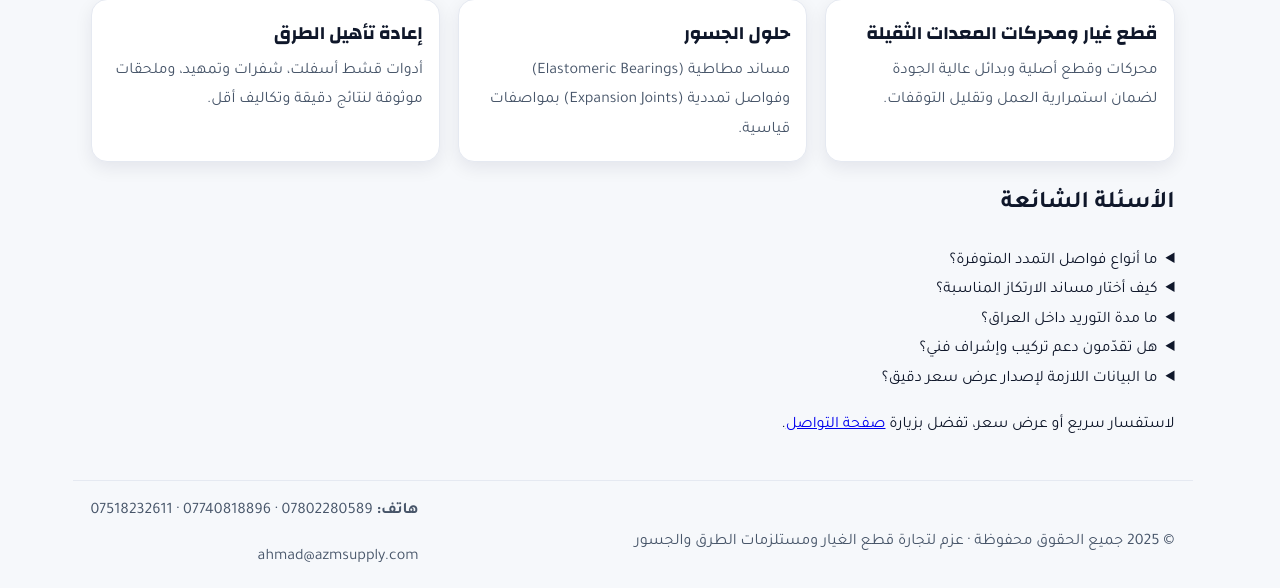
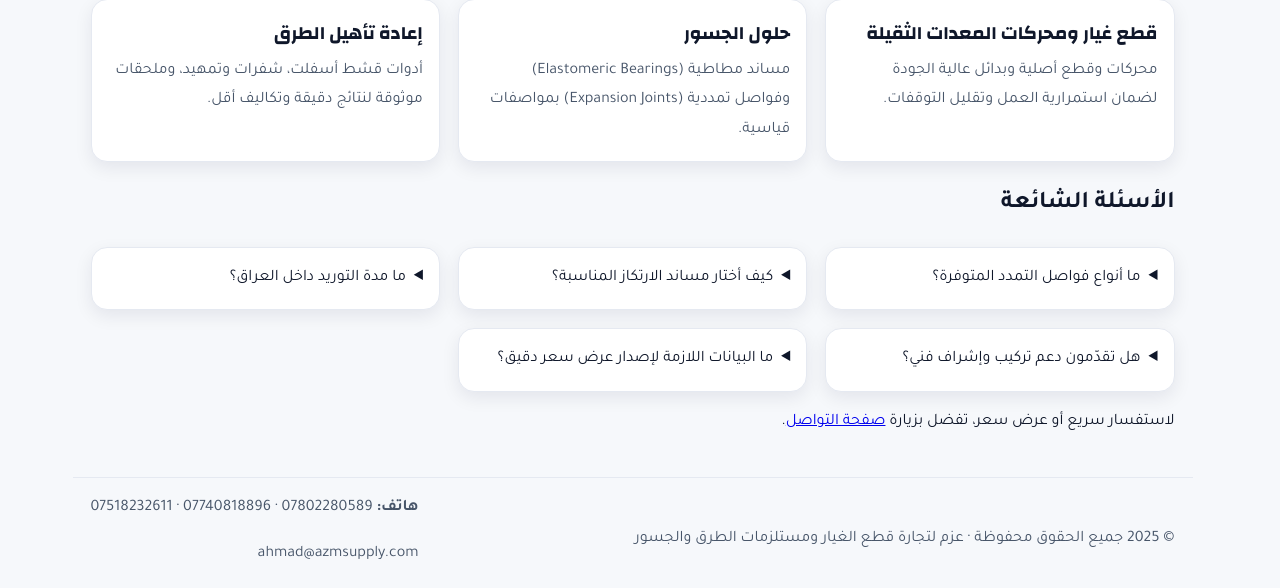
Before and after one commit to kami-okami/azm-website, a Flask app: page / in a window 1280 px wide. Shown: the part 1495-2083 px from the top of the page. After the commit the page ends 2054 px from the top, so only its background shows below. Run offline with Flask 3, Linux system fonts and the light colour scheme; data that the repository does not hold is empty.

Commit message:
SEO Step 6B: style FAQ as cards using existing .cards/.card UI

```diff
--- a/templates/home.html
+++ b/templates/home.html
@@ -95,10 +95,12 @@
   </div>
 </section>
 
-<!-- FAQ block to increase topical coverage -->
+<!-- FAQ styled as cards ("hamburger") -->
 <section class="faq" aria-label="الأسئلة الشائعة">
   <h2>الأسئلة الشائعة</h2>
 
+  <div class="cards faq-cards">
+    <div class="card">
       <details>
         <summary>ما أنواع فواصل التمدد المتوفرة؟</summary>
         <p>
@@ -107,7 +109,9 @@
           مع توفير ملحقات التثبيت وإرشادات التركيب.
         </p>
       </details>
+    </div>
 
+    <div class="card">
       <details>
         <summary>كيف أختار مساند الارتكاز المناسبة؟</summary>
         <p>
@@ -116,7 +120,9 @@
           الأداء والاستدامة وتقليل الصيانة.
         </p>
       </details>
+    </div>
 
+    <div class="card">
       <details>
         <summary>ما مدة التوريد داخل العراق؟</summary>
         <p>
@@ -124,7 +130,9 @@
           للمشاريع الحرجة، ونوضح زمن التوريد عند تأكيد الطلب.
         </p>
       </details>
+    </div>
 
+    <div class="card">
       <details>
         <summary>هل تقدّمون دعم تركيب وإشراف فني؟</summary>
         <p>
@@ -132,7 +140,9 @@
           عند الحاجة لضمان التنفيذ السليم وتقليل المخاطر.
         </p>
       </details>
+    </div>
 
+    <div class="card">
       <details>
         <summary>ما البيانات اللازمة لإصدار عرض سعر دقيق؟</summary>
         <p>
@@ -140,8 +150,10 @@
           بالموقع. إرسال هذه البيانات يسهل تقديم سعر ومدة توريد واقعيين.
         </p>
       </details>
+    </div>
+  </div>
 
-  <p>
+  <p style="margin-top:1rem">
     لاستفسار سريع أو عرض سعر، تفضل بزيارة
     <a href="{{ url_for('contact') }}?subject=استفسار%20FAQ">صفحة التواصل</a>.
   </p>
```
Lines whose indentation alone changed are shown as unchanged.
